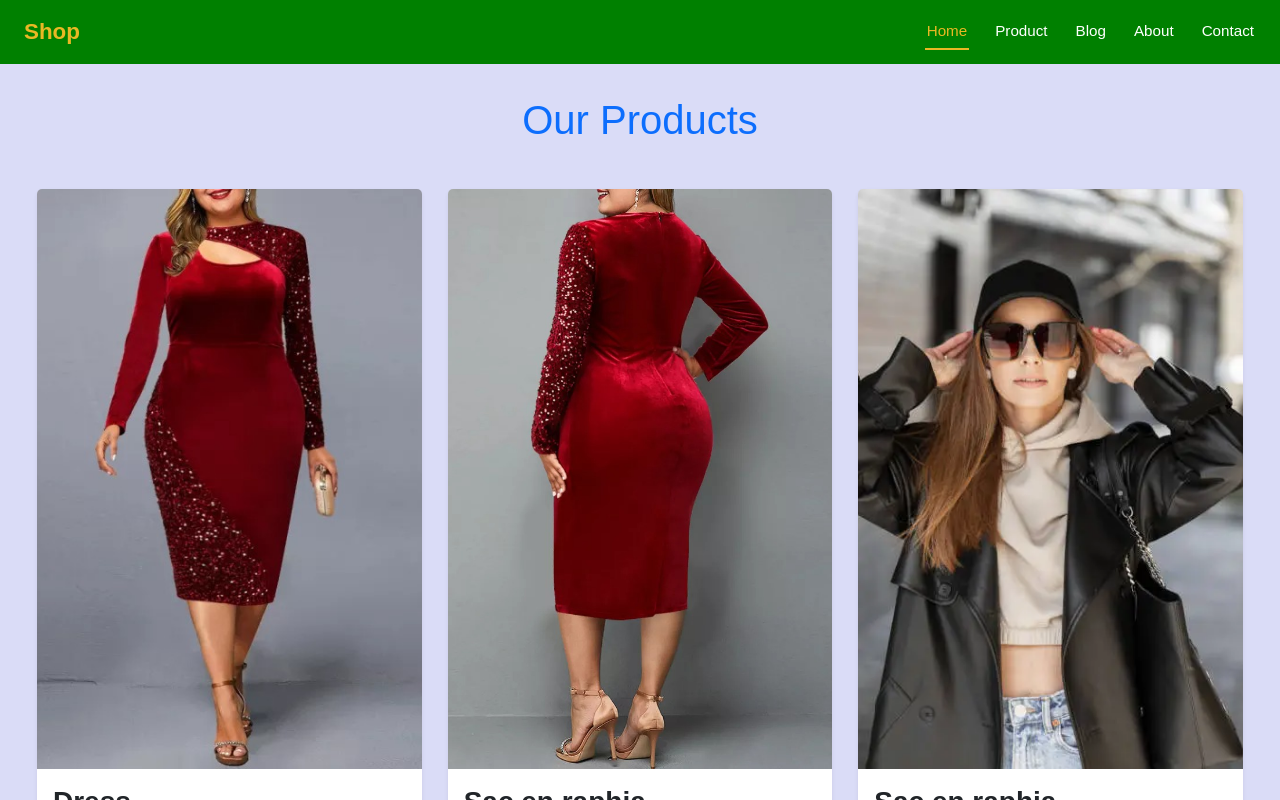
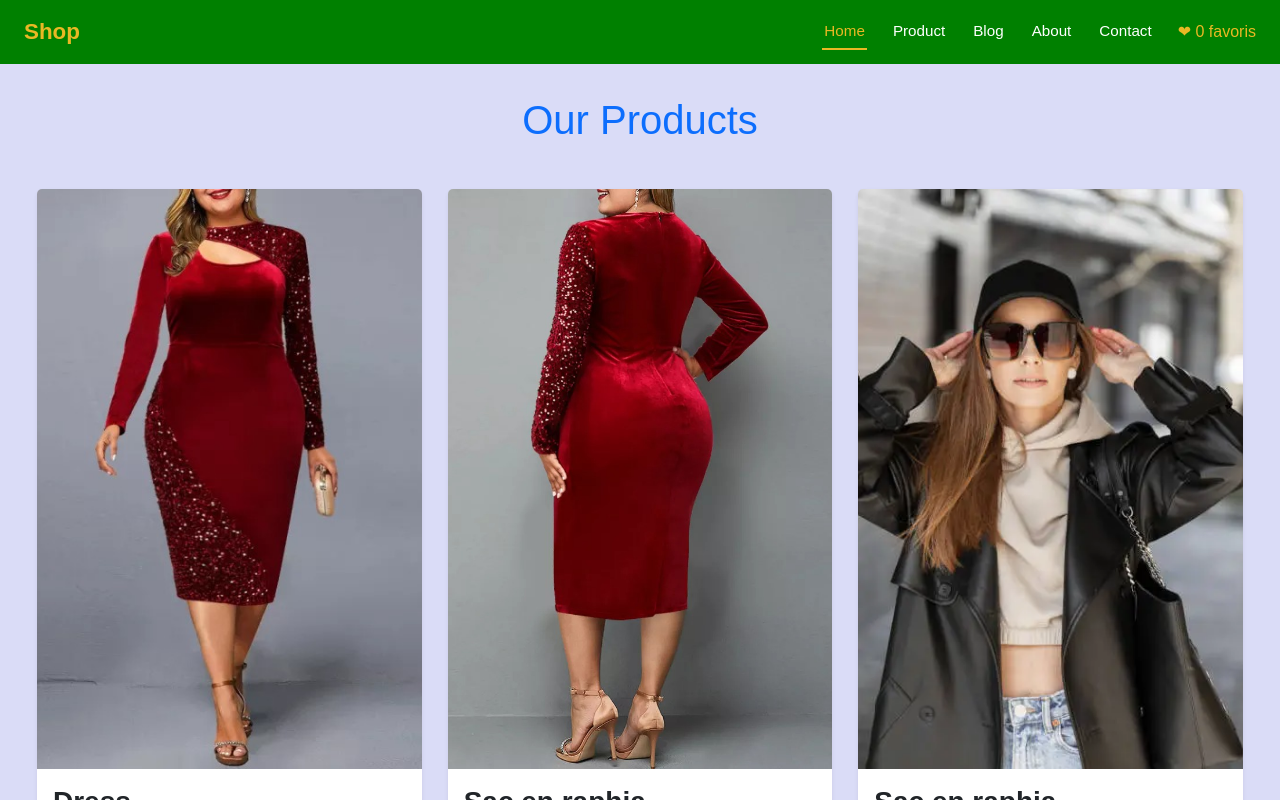
Before and after one commit to erica-dev45/shop-app, an Angular app: page / in a window 1280 px wide. Shown: the top 800 px of the page. Built offline with nearby package versions, Linux system fonts and the light colour scheme.

Commit message:
chore: added a functioning favorite button on the header

```diff
--- a/src/app/app.html
+++ b/src/app/app.html
@@ -1,3 +1,3 @@
-<app-header></app-header>
-<app-container></app-container>
-<app-footer></app-footer>
+<app-header [favoritesCount]="favoritesCount()"/>
+<app-container (favoriteAdded)="onFavoritesAdded($event)">
+<app-footer/>
--- a/src/app/app.ts
+++ b/src/app/app.ts
@@ -3,6 +3,7 @@ import { RouterOutlet } from '@angular/router';
 import { Header } from "./components/header/header";
 import { Container } from "./components/container/container";
 import { Footer } from "./components/footer/footer";
+import { Product } from './models/product/product';
 
 @Component({
   selector: 'app-root',
@@ -12,4 +13,12 @@ import { Footer } from "./components/footer/footer";
 })
 export class App {
   protected readonly title = signal('shop-app');
+
+  favoritesCount =signal(0);
+
+  onFavoritesAdded(product: Product){
+    this.favoritesCount.update(count => count + 1);
+    console.log('Total favoris: ', this.favoritesCount());
+
+  }
 }
--- a/src/app/components/container/container.html
+++ b/src/app/components/container/container.html
@@ -1,4 +1,7 @@
 <div class="container">
 
-    <app-product-list></app-product-list>
+    <app-product-list
+        (favoriteAdded)="onFavriteAdded($event)"
+
+    />
 </div>
--- a/src/app/components/container/container.ts
+++ b/src/app/components/container/container.ts
@@ -1,5 +1,6 @@
-import { Component } from '@angular/core';
+import { Component, output } from '@angular/core';
 import { Productlist} from '../product-list/product-list';
+import { Product } from '../../models/product/product';
 
 @Component({
   selector: 'app-container',
@@ -8,4 +9,10 @@ import { Productlist} from '../product-list/product-list';
   templateUrl: './container.html',
   styleUrls: ['./container.css'],
 })
-export class Container {}
+export class Container {
+  favoriteAdded = output<Product>();
+
+  onFavriteAdded(product: Product){
+    this.favoriteAdded.emit(product);
+  }
+}
--- a/src/app/components/header/header.css
+++ b/src/app/components/header/header.css
@@ -85,4 +85,10 @@ nav a.active {
     display: flex;
     align-items: center;
   }
+
 }
+
+.favorites{
+  align-self: center;
+  color: #E9B824;
+}
--- a/src/app/components/header/header.html
+++ b/src/app/components/header/header.html
@@ -28,15 +28,19 @@
                 ☰
             </button>
              <nav [class.open]="isMenuOpen">
-      @for (link of links; track link) {
+                 @for (link of links; track link) {
 
-         <a [class.active]="activeLink === link"
+                     <a [class.active]="activeLink === link"
           (click)="setActive(link)"
           href="#{{ link.toLowerCase() }}">
           {{ link }}
         </a>
-      }
+    }
+    <div class="favorites ">
+        ❤ {{ favoritesCount() }} favoris
+    </div>
     </nav>
         </div>
 
+
     </header>
--- a/src/app/components/header/header.ts
+++ b/src/app/components/header/header.ts
@@ -1,4 +1,4 @@
-import { Component } from '@angular/core';
+import { Component, input } from '@angular/core';
 
 @Component({
   selector: 'app-header',
@@ -19,4 +19,6 @@ export class Header {
     this.activeLink = link;
     this.isMenuOpen = false;
   }
+
+  favoritesCount = input(0);
 }
--- a/src/app/components/modal-product-view/modal-product-view.html
+++ b/src/app/components/modal-product-view/modal-product-view.html
@@ -11,6 +11,9 @@
         <h4> {{ product()?.soldPrice }} FCFA</h4>
         <h4 class="text-decoration-line-through regular "> {{product()?.regularPrice }} FCFA</h4>
         <p>Cree le {{product()?.createdAt | date:'dd/MM/yyyy' }}</p>
+        <button class="btn btn-favorite " (click)="onAddToFavrites()">
+            ❤ Ajouter aux favoris
+        </button>
     </div>
     <button class="btn btn-close" (click)="onCloseClick()"></button>
 
--- a/src/app/components/modal-product-view/modal-product-view.ts
+++ b/src/app/components/modal-product-view/modal-product-view.ts
@@ -16,4 +16,13 @@ export class ModalProductView {
   onCloseClick(){
     this.close.emit();
   }
+
+  favoriteAdded= output<Product>();
+
+  onAddToFavrites(){
+    const p = this.product();
+    if(p){
+      this.favoriteAdded.emit(p);
+    }
+  }
 }
--- a/src/app/components/product-list/product-list.html
+++ b/src/app/components/product-list/product-list.html
@@ -17,5 +17,6 @@
 
     [product]="modalProduct()"
     (close)="onCloseModal()"
+    (favoriteAdded)="onFavoriteAdded($event)"
     />
 }
--- a/src/app/components/product-list/product-list.ts
+++ b/src/app/components/product-list/product-list.ts
@@ -1,6 +1,6 @@
 import { Product } from './../../models/product/product';
 import { ProductItems } from './../product-items/product-items';
-import { Component, signal } from '@angular/core';
+import { Component, output, signal } from '@angular/core';
 import { CurrencyPipe, UpperCasePipe, JsonPipe, DatePipe } from '@angular/common';
 import { ModalProductView } from "../modal-product-view/modal-product-view";
 
@@ -124,5 +124,11 @@ export class Productlist {
     console.log('Produit clique:', product);
 
   }
+  favoriteAdded = output<Product>();
+  onFavoriteAdded(product: Product){
+console.log('Favori ajoute : ', product.name);
+this.favoriteAdded.emit(product);
+
+  }
 
 }
```
